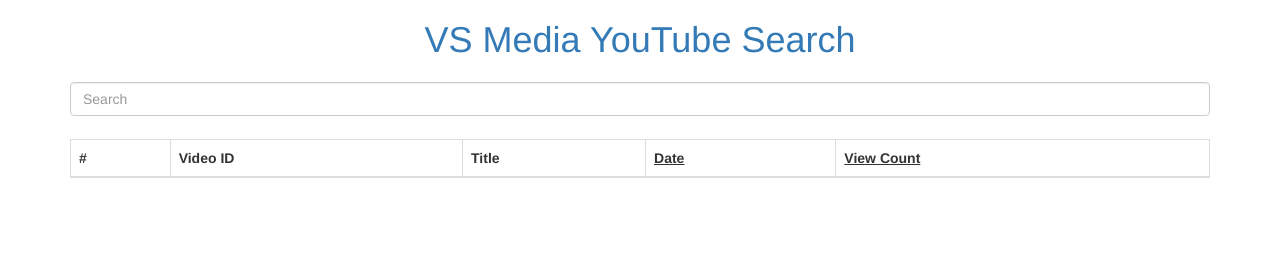
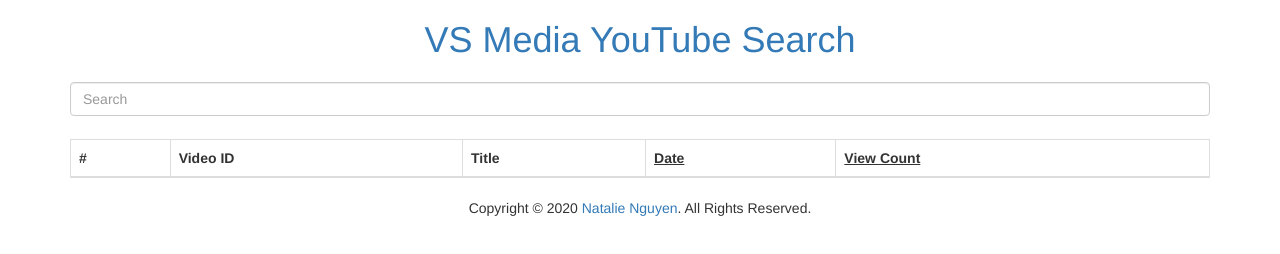
Before and after one commit to uyenntm/vsmedia_youtube_search, a plain HTML site: page index.html in a window 1280 px wide. Drawn offline with nearby package versions, Linux system fonts and the light colour scheme.

Commit message:
add footer

```diff
--- a/index.html
+++ b/index.html
@@ -55,9 +55,10 @@
         </thead>
         <tbody id="list_result"></tbody>
       </table>
+      <footer class="text-center">
+        Copyright © 2020 <a target="_blank" href="https://uyen.dev/">Natalie Nguyen</a>. All Rights Reserved.
+      </footer>
     </div>
-    <script>
 
-    </script>
   </body>
 </html>
```
